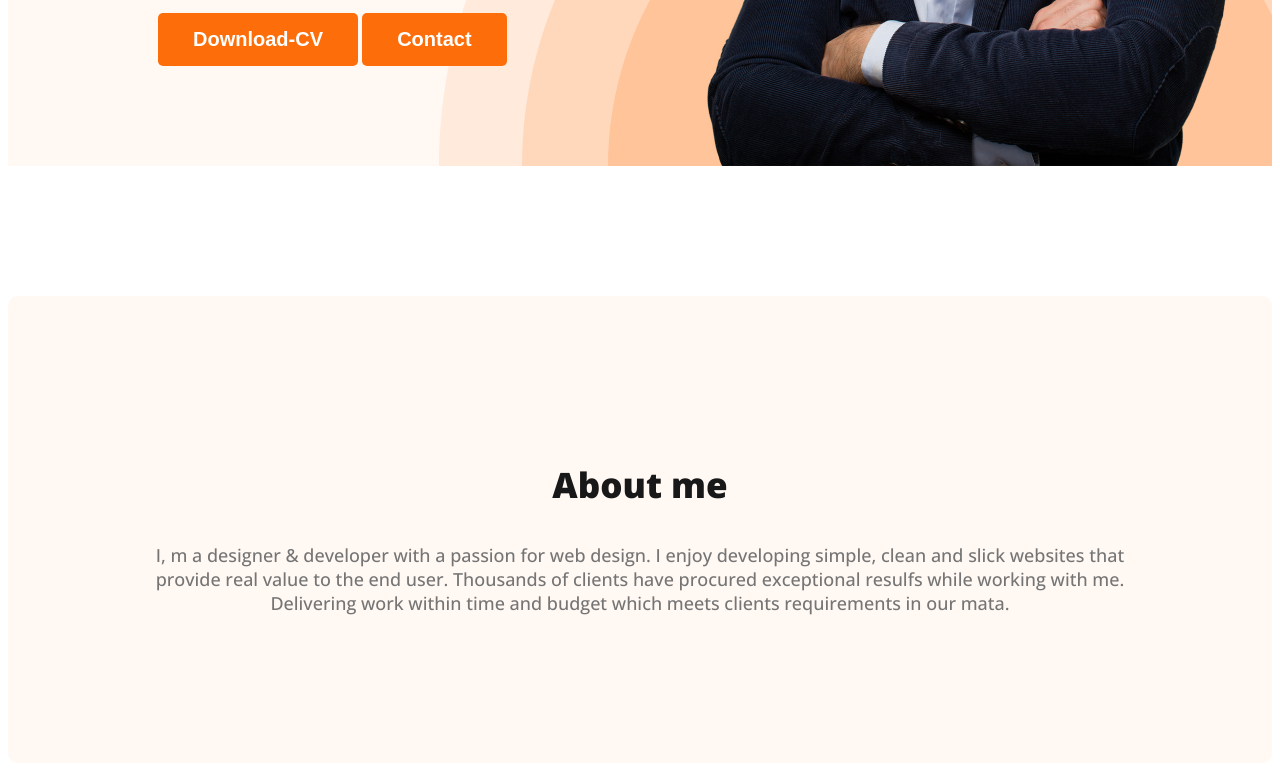
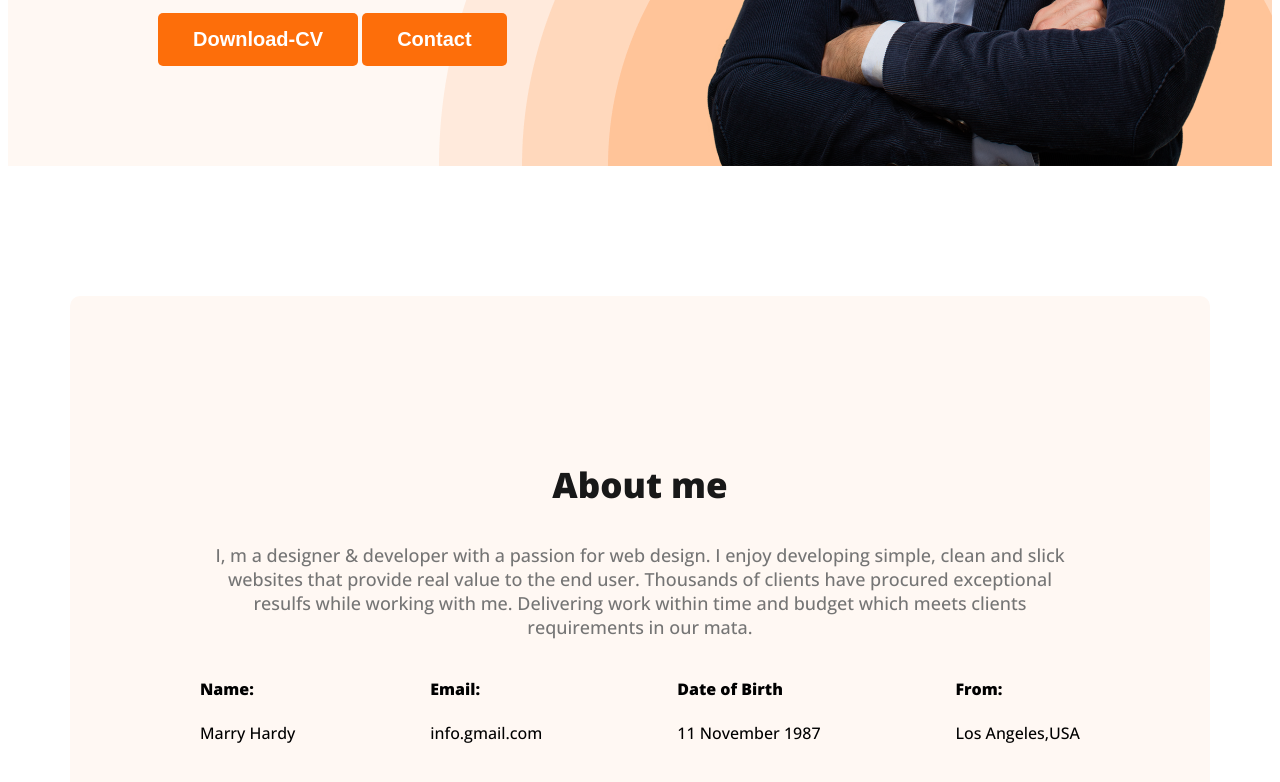
Before and after one commit to masum5shah/webdeveloper-portfolio, a plain HTML site: page index.html in a window 1280 px wide. Shown: the part 699-1481 px from the top of the page. Drawn offline with nearby package versions, Linux system fonts and the light colour scheme.

Commit message:
added about section

```diff
--- a/index.html
+++ b/index.html
@@ -36,7 +36,24 @@
     <p class="section-description">
         I, m a designer & developer with a passion for web design. I enjoy developing simple, clean and slick websites that provide real value to the end user. Thousands of clients have procured exceptional resulfs while working with me. Delivering work within time and budget which meets clients requirements in our mata.
     </p>
-
+<div class="about-info-container">
+<div class="about-info">
+    <h4 class="info-title">Name:</h4>
+    <p class="info-description">Marry Hardy</p>
+</div>
+<div class="about-info">
+    <h4 class="info-title">Email:</h4>
+    <p class="info-description">info.gmail.com</p>
+</div>
+<div class="about-info">
+    <h4 class="info-title">Date of Birth</h4>
+    <p class="info-description">11 November 1987</p>
+</div>
+<div class="about-info">
+    <h4 class="info-title">From:</h4>
+    <p class="info-description">Los Angeles,USA</p>
+</div>
+</div>
 
 </section>
 
--- a/styles/portfolio.css
+++ b/styles/portfolio.css
@@ -95,7 +95,10 @@ nav a{
     max-width: 500px;
 }
 /* main section styles */
-
+main{
+max-width: 1140px;
+margin: 0 auto;
+}
 /* about section styles */
 .about{
     padding: 130px;
@@ -103,3 +106,7 @@ nav a{
 background: #FFF8F3;
 margin: 130px 0px;
 }
+.about-info-container{
+    display: flex;
+    justify-content:space-between;
+}
```
